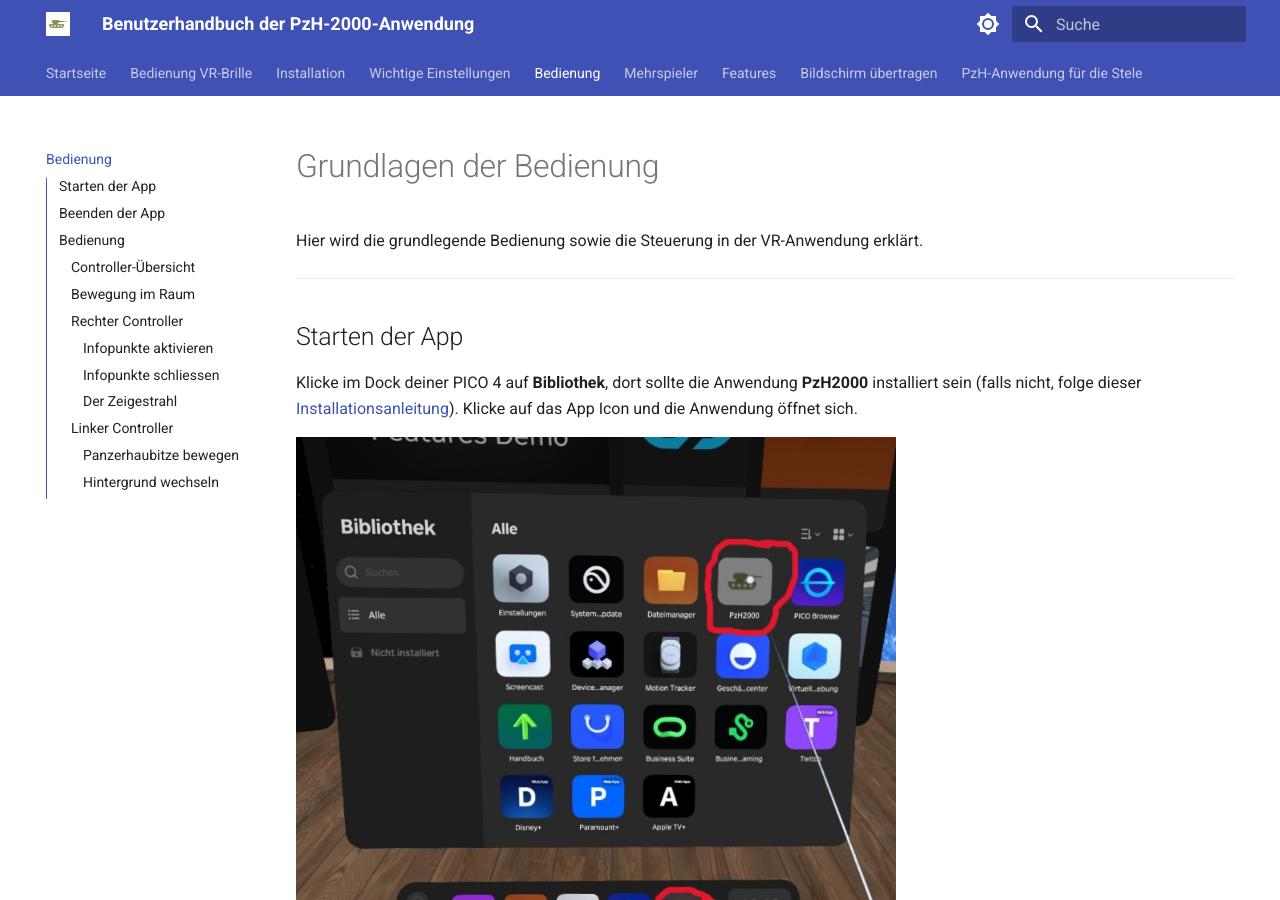
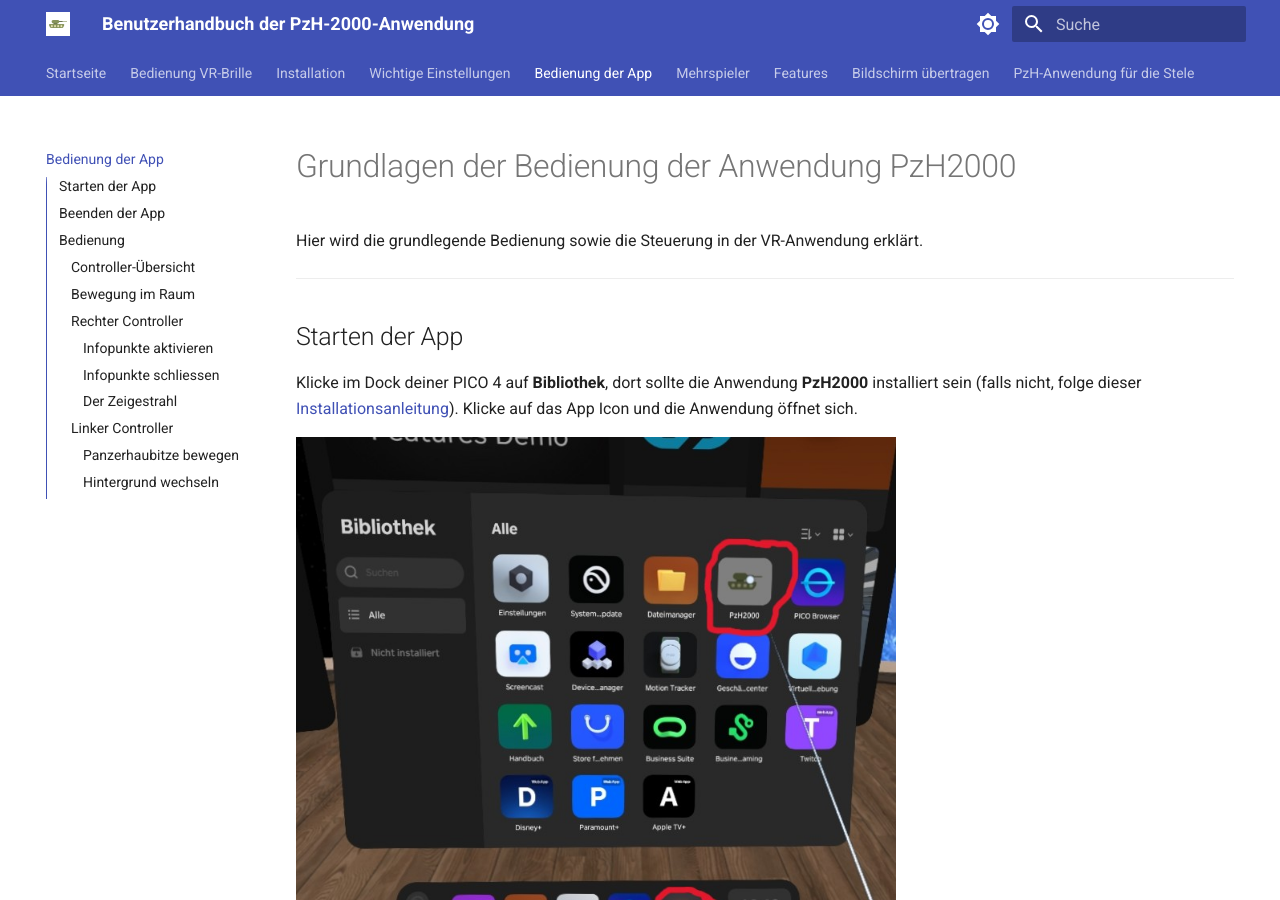
Before and after one commit to bazi24/Dokumentation-PzH2000, an MkDocs documentation site: the page built from docs/anleitungen/steuerung.md, in a window 1280 px wide and 900 px high. Built offline with MkDocs 1.6.1 and Material for MkDocs 9.7.7, drawn with Linux system fonts in a browser that asks for light colours.

Commit message:
Bedienung Begriffe klargestellt

```diff
--- a/docs/anleitungen/steuerung.md
+++ b/docs/anleitungen/steuerung.md
@@ -1,4 +1,4 @@
-# Grundlagen der Bedienung
+# Grundlagen der Bedienung der Anwendung PzH2000
 
 Hier wird die grundlegende Bedienung sowie die Steuerung in der VR-Anwendung erklärt.
 
--- a/mkdocs.yml
+++ b/mkdocs.yml
@@ -44,7 +44,7 @@
   - Bedienung VR-Brille: 'anleitungen/vrbedienung.md'
   - Installation: 'anleitungen/installation.md'
   - Wichtige Einstellungen: 'anleitungen/konfiguration.md'
-  - Bedienung: 'anleitungen/steuerung.md'
+  - Bedienung der App: 'anleitungen/steuerung.md'
   - Mehrspieler: 'anleitungen/multiplayer.md'
   - Features: 'anleitungen/features.md'
   - Bildschirm übertragen: 'anleitungen/bildschirm.md'
```
